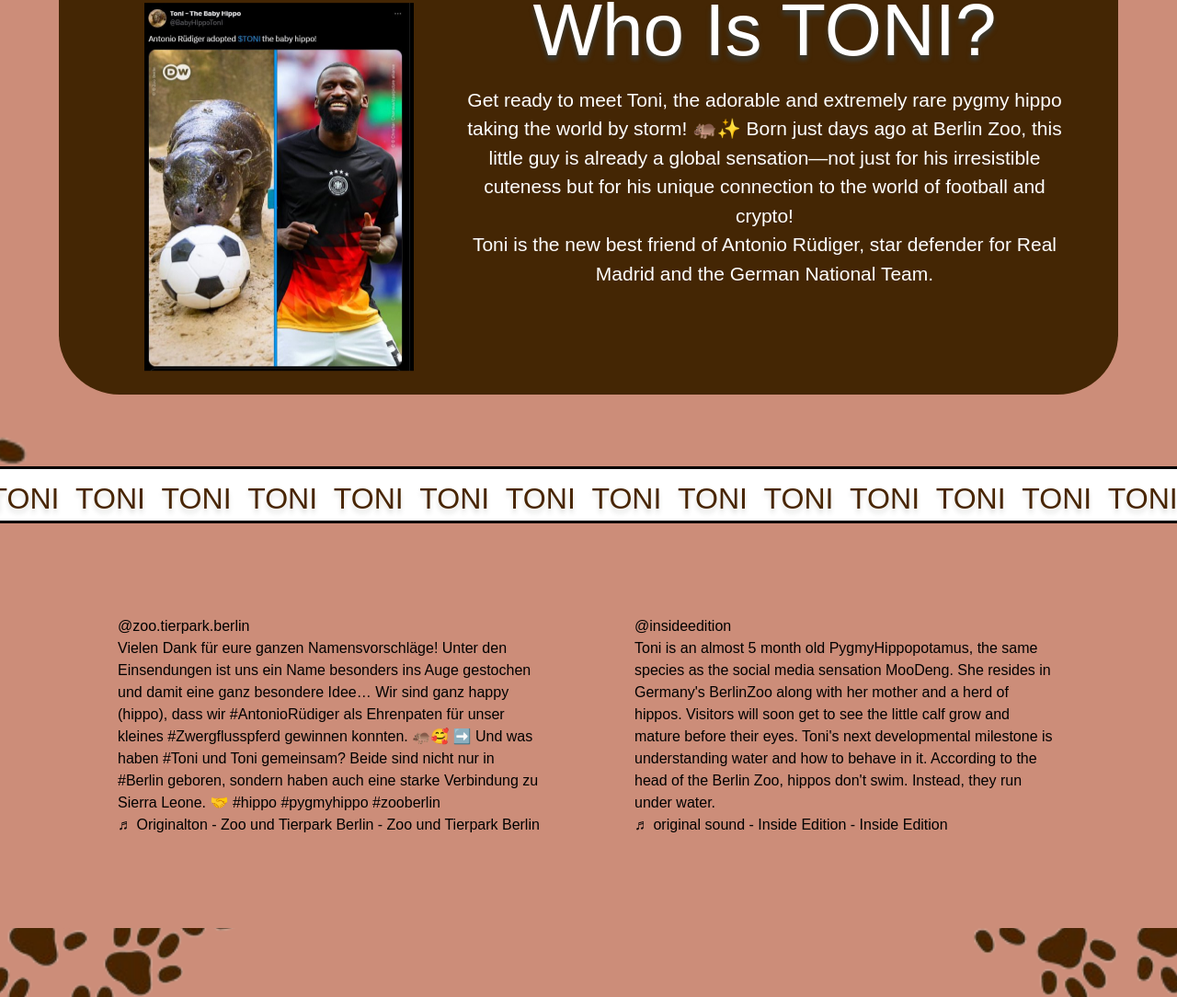
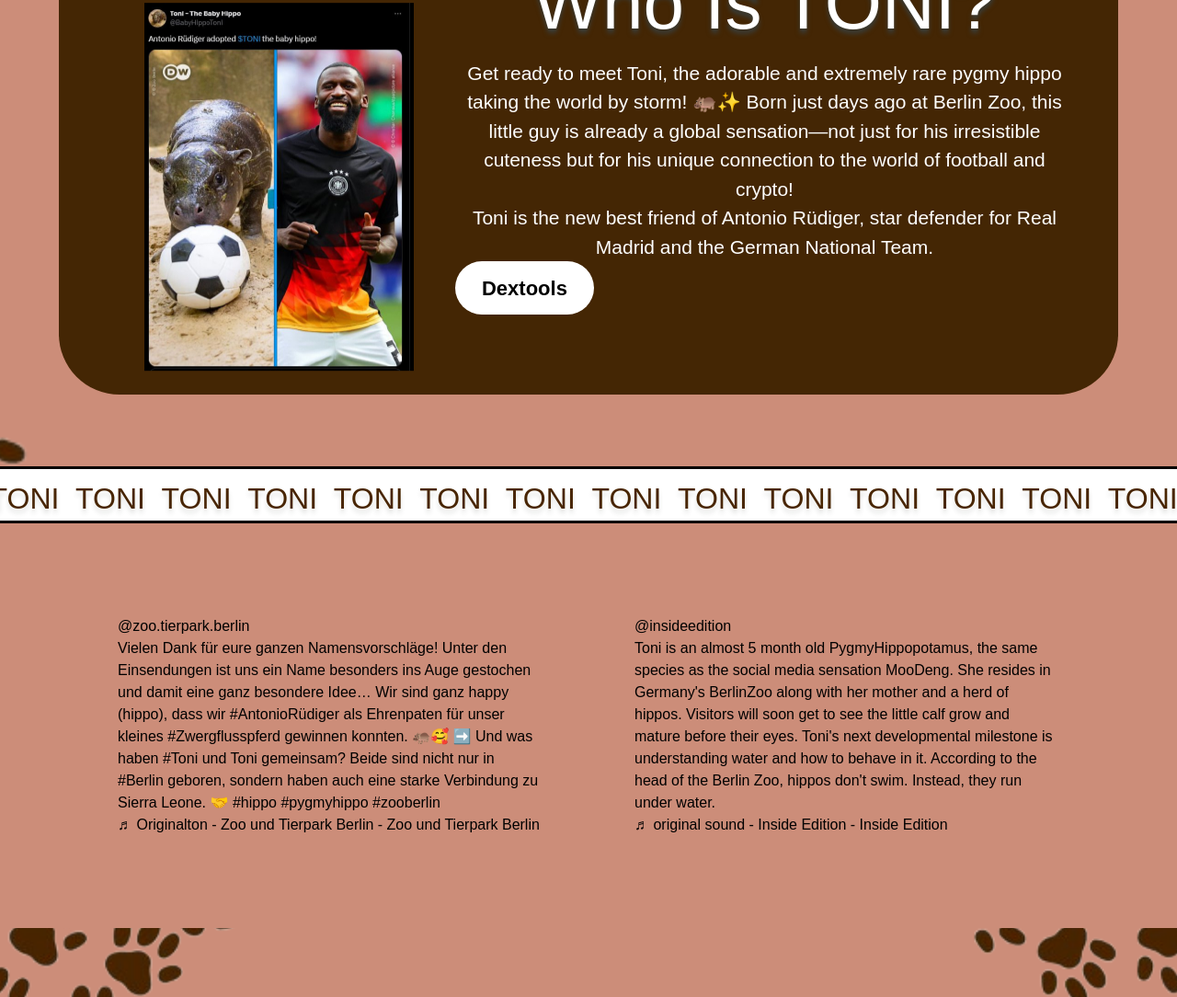
Before and after one commit to jakia12/toni, a plain HTML site: page index.html in a window 1280 px wide. Shown: the part 1117-2201 px from the top of the page at 92% size. Drawn offline with nearby package versions, Linux system fonts and the light colour scheme; a script that the page names is missing; a web font is replaced by a local one.

Commit message:
Add files via upload

```diff
--- a/index.html
+++ b/index.html
@@ -301,6 +301,15 @@
               Toni is the new best friend of Antonio Rüdiger, star defender for
               Real Madrid and the German National Team.
             </p>
+            <a
+              target="_blank"
+              href="https://www.dextools.io/app/en/solana/pair-explorer/HCx3QbUrSSGK1vKt9T5wGW9VH5WMiPaCHmZ4Msr4pump?t=1730792062493"
+              class="duration-300 relative bg-white w-[130px] h-[50px] md:w-[151px] md:h-[58px] rounded-full flex items-center justify-center"
+            >
+              <p class="text-center text-black font-[700] md:text-[22px]">
+                Dextools
+              </p>
+            </a>
           </div>
         </div>
 
```
